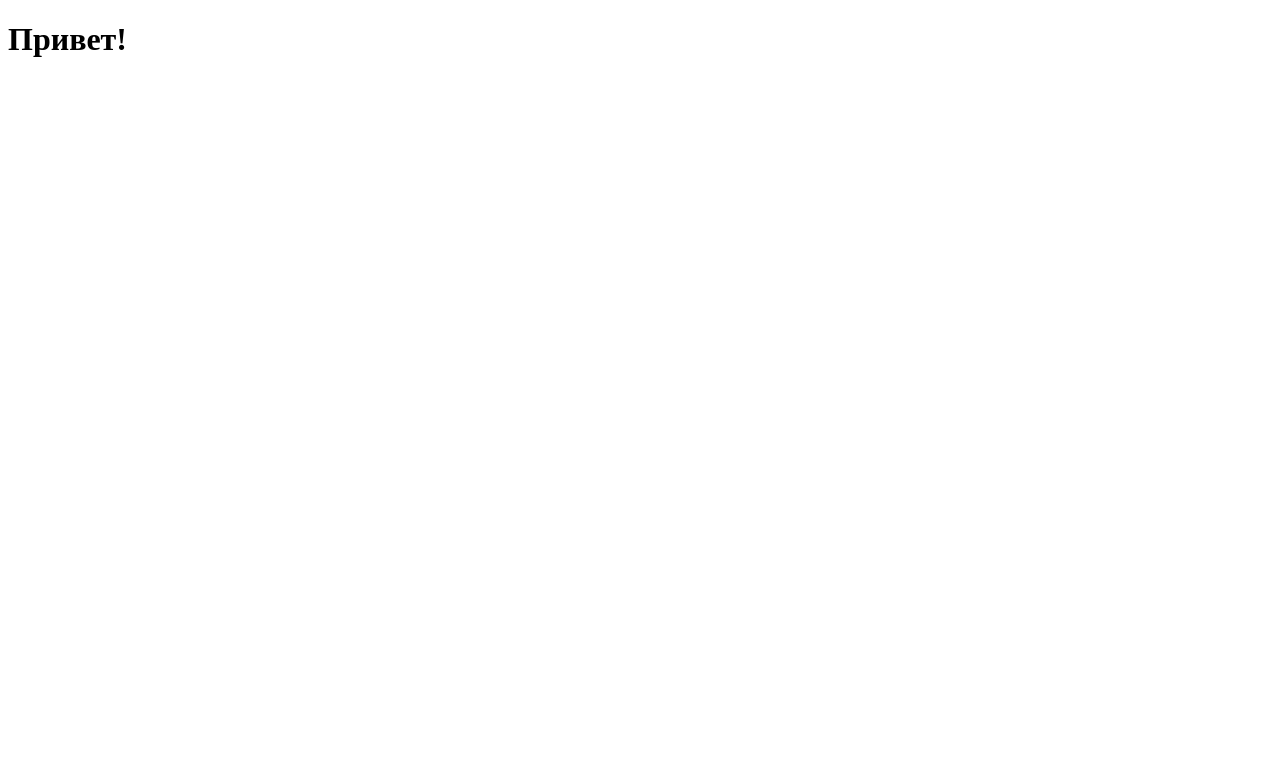
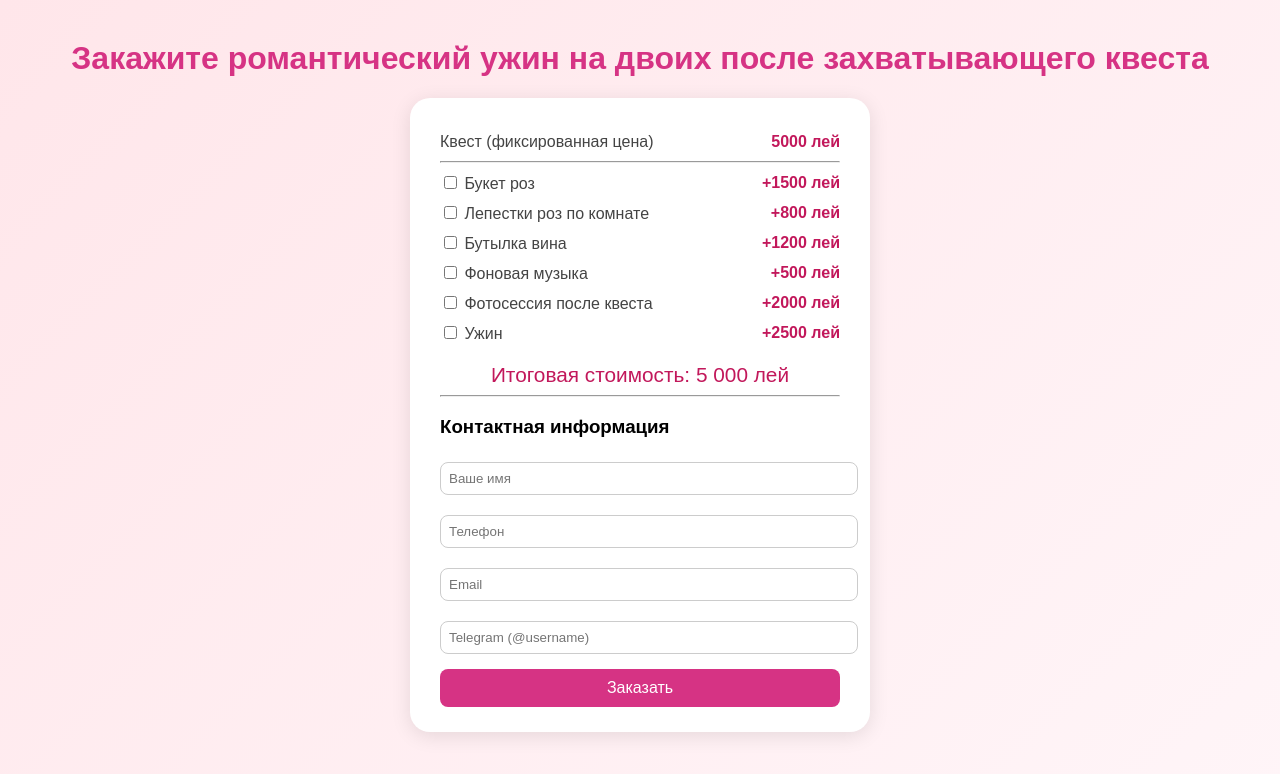
Before and after one commit to nikgeniuss/test, a plain HTML site: page index.html in a window 1280 px wide. Drawn offline with Linux system fonts and the light colour scheme.

Commit message:
Revise HTML for romantic dinner order form

```diff
--- a/index.html
+++ b/index.html
@@ -1,10 +1,166 @@
 <!DOCTYPE html>
 <html lang="ru">
 <head>
-    <meta charset="UTF-8">
-    <title>Приветствие</title>
+  <meta charset="UTF-8">
+  <meta name="viewport" content="width=device-width, initial-scale=1.0">
+  <title>Заказ романтического ужина после квеста</title>
+  <style>
+    body {
+      font-family: 'Poppins', sans-serif;
+      background: linear-gradient(135deg, #ffe6ea, #fff5f8);
+      margin: 0;
+      padding: 0;
+      display: flex;
+      flex-direction: column;
+      align-items: center;
+      min-height: 100vh;
+    }
+    h1 {
+      margin-top: 40px;
+      color: #d63384;
+      text-align: center;
+    }
+    p {
+      text-align: center;
+      color: #555;
+      margin-bottom: 30px;
+    }
+    .form-container {
+      background: white;
+      padding: 25px 30px;
+      border-radius: 20px;
+      box-shadow: 0 4px 20px rgba(0,0,0,0.1);
+      max-width: 400px;
+      width: 90%;
+    }
+    .option {
+      display: flex;
+      justify-content: space-between;
+      align-items: center;
+      margin: 10px 0;
+    }
+    .price {
+      font-weight: bold;
+      color: #c2185b;
+    }
+    .total {
+      margin-top: 20px;
+      font-size: 1.3em;
+      text-align: center;
+      color: #c2185b;
+      transition: all 0.3s ease;
+    }
+    label {
+      color: #444;
+    }
+    input[type="text"], input[type="email"], input[type="tel"] {
+      width: 100%;
+      padding: 8px;
+      margin: 5px 0 15px 0;
+      border-radius: 8px;
+      border: 1px solid #ccc;
+    }
+    button {
+      width: 100%;
+      background-color: #d63384;
+      color: white;
+      border: none;
+      border-radius: 8px;
+      padding: 10px;
+      font-size: 1em;
+      cursor: pointer;
+      transition: background-color 0.3s ease;
+    }
+    button:hover {
+      background-color: #c2185b;
+    }
+  </style>
 </head>
 <body>
-    <h1>Привет!</h1>
+  <h1>Закажите романтический ужин на двоих после захватывающего квеста</h1>
+  <div class="form-container">
+    <div class="option">
+      <label>Квест (фиксированная цена)</label>
+      <span class="price" data-price="5000">5000 лей</span>
+    </div>
+
+    <hr>
+
+    <div class="option">
+      <label><input type="checkbox" value="1500"> Букет роз</label>
+      <span class="price">+1500 лей</span>
+    </div>
+
+    <div class="option">
+      <label><input type="checkbox" value="800"> Лепестки роз по комнате</label>
+      <span class="price">+800 лей</span>
+    </div>
+
+    <div class="option">
+      <label><input type="checkbox" value="1200"> Бутылка вина</label>
+      <span class="price">+1200 лей</span>
+    </div>
+
+    <div class="option">
+      <label><input type="checkbox" value="500"> Фоновая музыка</label>
+      <span class="price">+500 лей</span>
+    </div>
+
+    <div class="option">
+      <label><input type="checkbox" value="2000"> Фотосессия после квеста</label>
+      <span class="price">+2000 лей</span>
+    </div>
+
+    <div class="option">
+      <label><input type="checkbox" value="2500"> Ужин</label>
+      <span class="price">+2500 лей</span>
+    </div>
+
+    <div class="total">Итоговая стоимость: <span id="total">5 000</span> лей</div>
+
+    <hr>
+
+    <h3>Контактная информация</h3>
+    <input type="text" id="name" placeholder="Ваше имя">
+    <input type="tel" id="phone" placeholder="Телефон">
+    <input type="email" id="email" placeholder="Email">
+    <input type="text" id="telegram" placeholder="Telegram (@username)">
+
+    <button id="submitBtn">Заказать</button>
+  </div>
+
+  <script>
+    const checkboxes = document.querySelectorAll('input[type="checkbox"]');
+    const totalDisplay = document.getElementById('total');
+    const basePrice = 5000;
+
+    function formatPrice(num) {
+      return num.toString().replace(/\B(?=(\d{3})+(?!\d))/g, ' ');
+    }
+
+    checkboxes.forEach(cb => cb.addEventListener('change', () => {
+      let total = basePrice;
+      checkboxes.forEach(box => {
+        if (box.checked) total += parseInt(box.value);
+      });
+      totalDisplay.textContent = formatPrice(total);
+      totalDisplay.style.transform = 'scale(1.2)';
+      totalDisplay.style.opacity = '0.7';
+      setTimeout(() => {
+        totalDisplay.style.transform = 'scale(1)';
+        totalDisplay.style.opacity = '1';
+      }, 200);
+    }));
+
+    document.getElementById('submitBtn').addEventListener('click', () => {
+      const name = document.getElementById('name').value;
+      const phone = document.getElementById('phone').value;
+      const email = document.getElementById('email').value;
+      const telegram = document.getElementById('telegram').value;
+
+      let message = `Заказ оформлен!\nИмя: ${name}\nТелефон: ${phone}\nEmail: ${email}\nTelegram: ${telegram}`;
+      alert(message);
+    });
+  </script>
 </body>
 </html>
```
